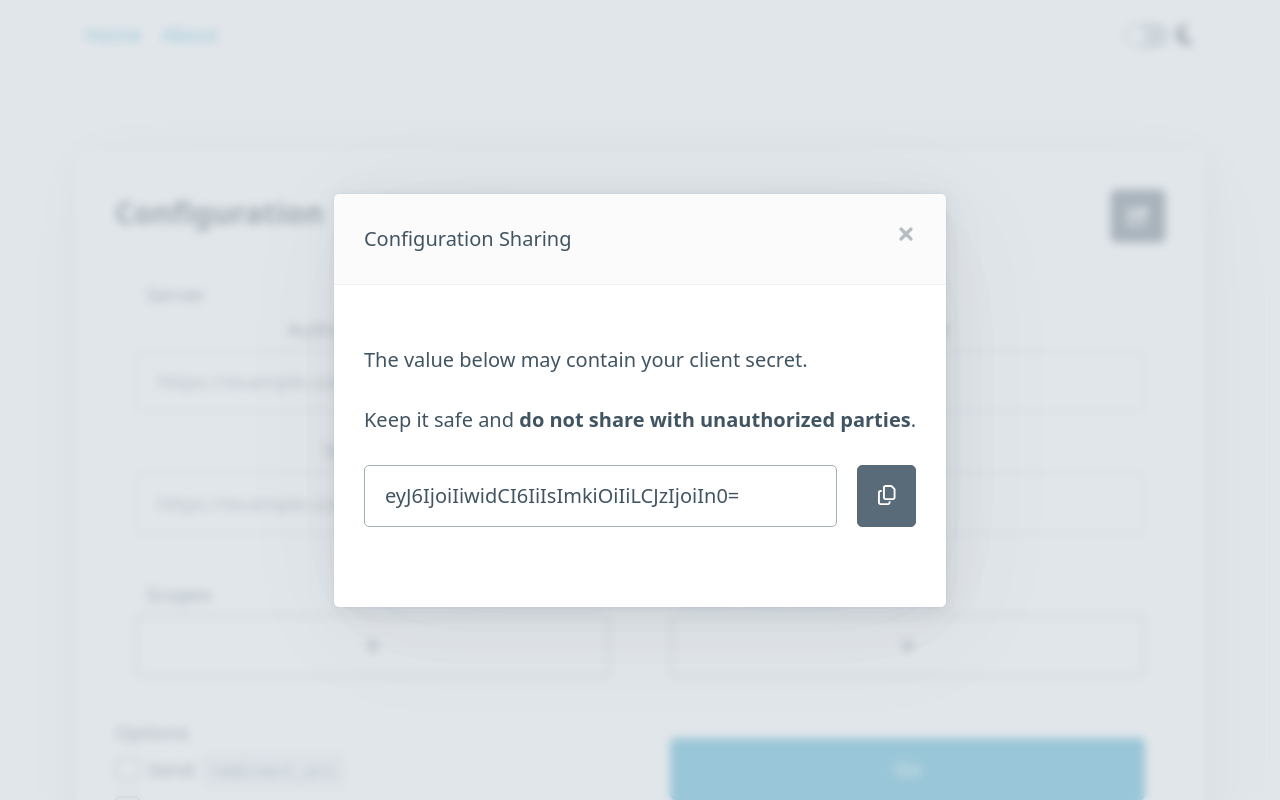
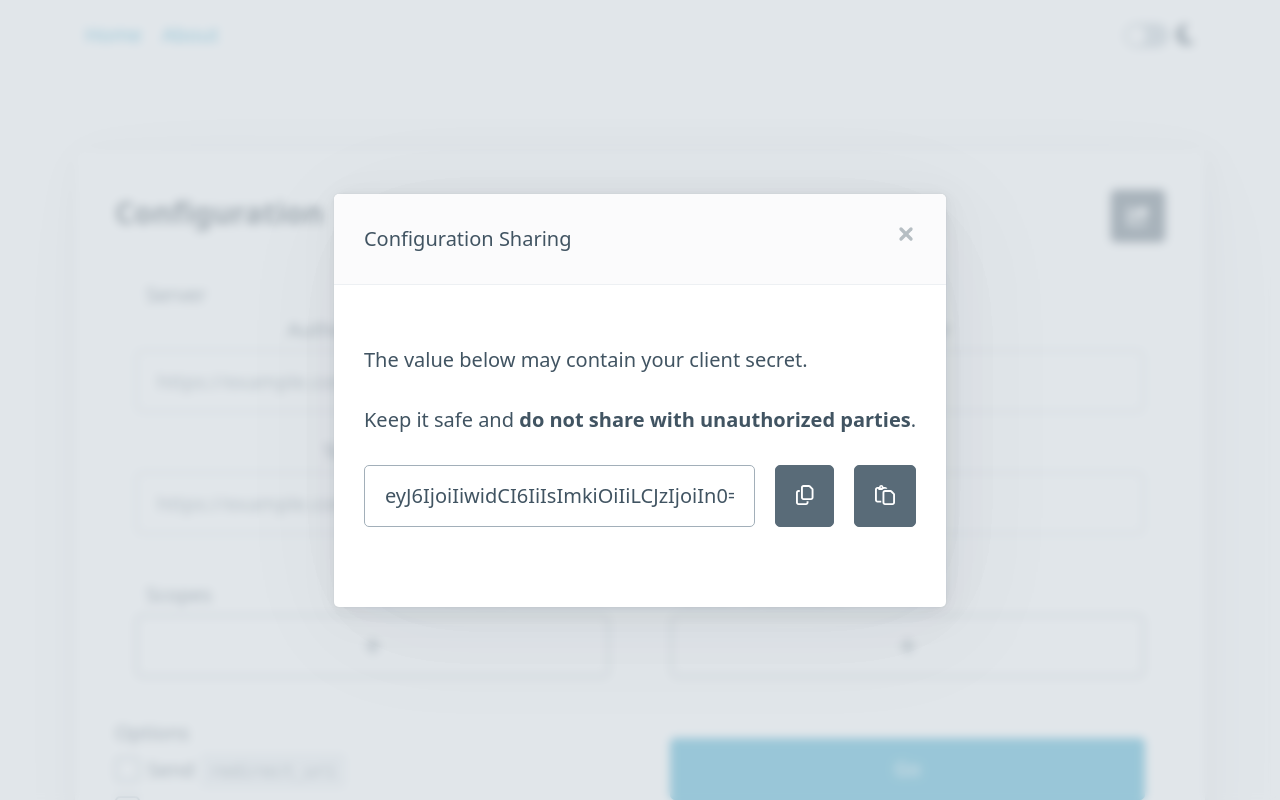
Before and after one commit to asmello/goaty, a React (Vite) app: page /configure in a window 1280 px wide. Both pictures are taken after a click on the button 1137 px from the left and 216 px from the top of the page. Shown: the top 800 px of the page. Built offline with nearby package versions, Linux system fonts and the light colour scheme.

Commit message:
avoid reload on form submission, add paste button

```diff
--- a/src/main.tsx
+++ b/src/main.tsx
@@ -30,6 +30,8 @@ const router = createBrowserRouter([
         path: "configure",
         loader: configurationLoader,
         action: configurationAction,
+        shouldRevalidate: ({ currentUrl, nextUrl }) =>
+          currentUrl.href !== nextUrl.href,
       },
       {
         element: <Callback />,
--- a/src/pages/configure/ShareModal.tsx
+++ b/src/pages/configure/ShareModal.tsx
@@ -1,4 +1,4 @@
-import { faCopy } from "@fortawesome/free-regular-svg-icons";
+import { faCopy, faPaste } from "@fortawesome/free-regular-svg-icons";
 import { FontAwesomeIcon } from "@fortawesome/react-fontawesome";
 import { useEffect, useState } from "react";
 import { decode, encode, isValidState } from "../../common/State";
@@ -40,10 +40,16 @@ export default function ShareModal({
   }, [modalState]);
 
   const copyShareLink = async () => {
-    return navigator.clipboard
+    navigator.clipboard
       .writeText(state)
       .then(() => onModalStateChanged("SUCCESS"))
       .catch(() => onModalStateChanged("FAILED"));
+  };
+
+  const pasteShareLink = async () => {
+    navigator.clipboard
+      .readText()
+      .then((newState) => handleStateChange(newState));
   };
 
   const handleStateChange = (newState: string) => {
@@ -82,6 +88,13 @@ export default function ShareModal({
           >
             <FontAwesomeIcon icon={faCopy} />
           </button>
+          <button
+            role="button"
+            className="inline secondary"
+            onClick={pasteShareLink}
+          >
+            <FontAwesomeIcon icon={faPaste} />
+          </button>
         </p>
       </article>
     </dialog>
```
